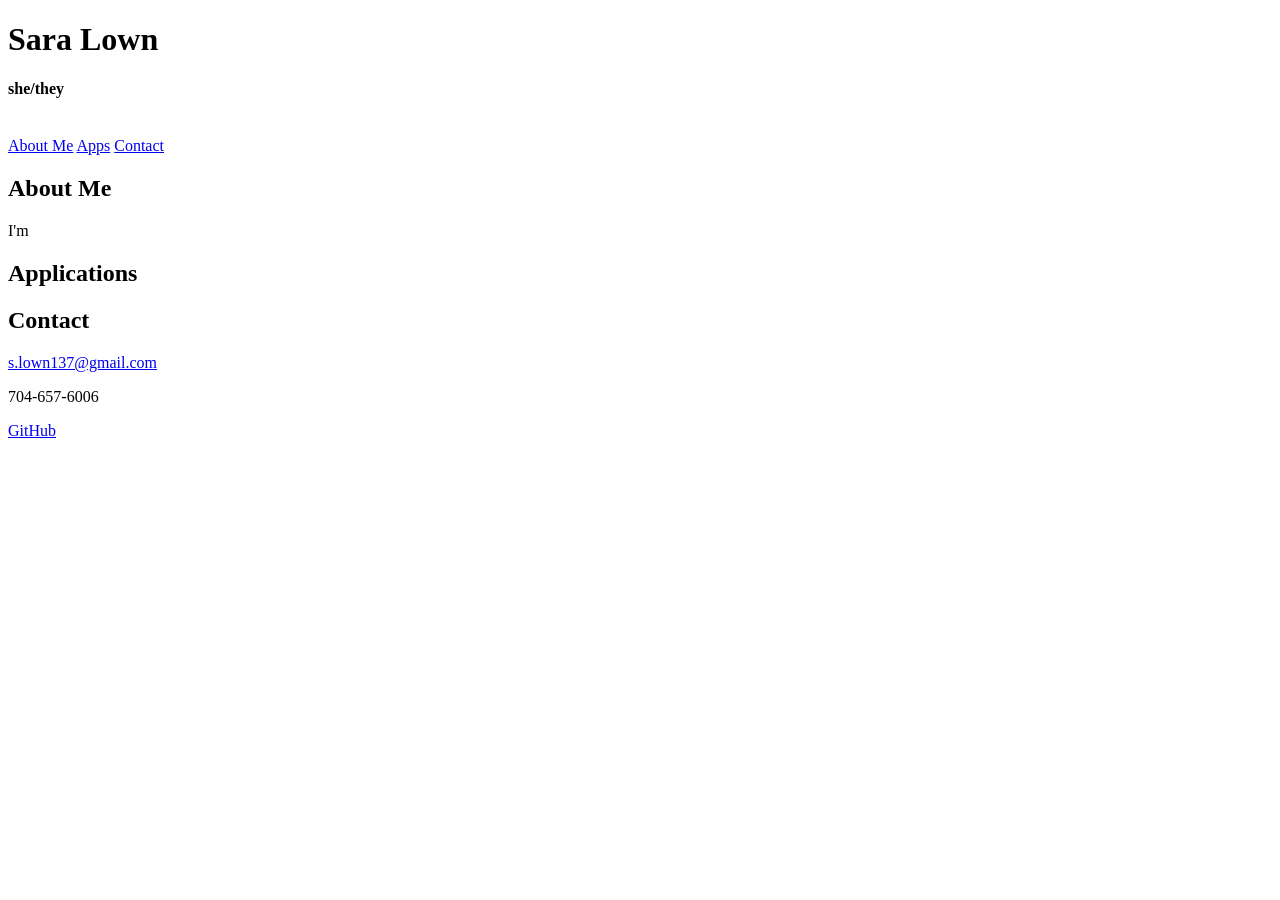
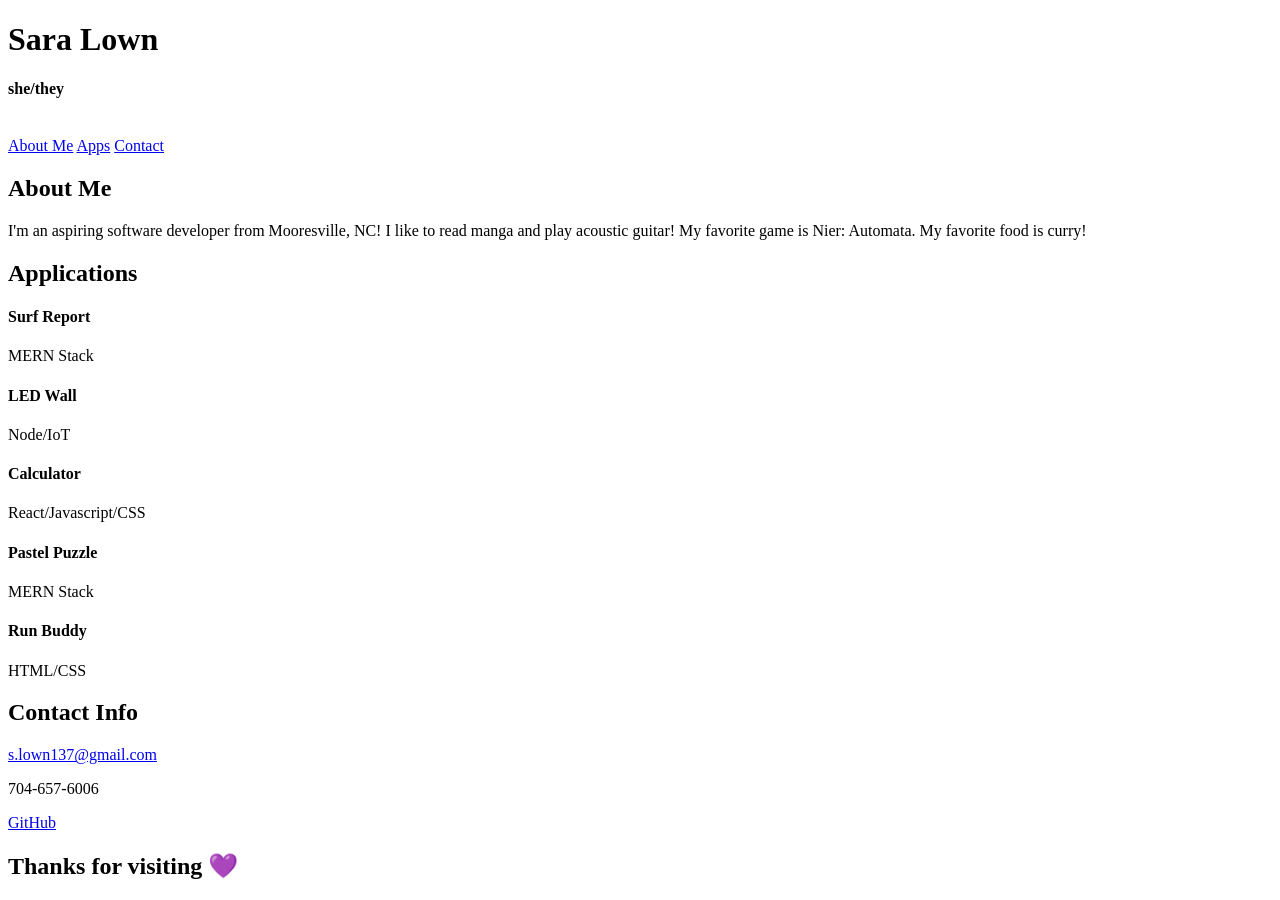
Before and after one commit to slown137/Professional-Portfolio, a plain HTML site: page index.html in a window 1280 px wide. Before the commit the page ends 800 px from the top, so only its background shows below. Drawn offline with Linux system fonts and the light colour scheme.

Commit message:
linked css and rearranged html elements

```diff
--- a/assets/style.css
+++ b/assets/style.css
@@ -0,0 +1,5 @@
+:root {
+    --blue: #466dab;
+    --grey: #4d5157;
+    --lightblue: #a5d5d6;
+}
--- a/index.html
+++ b/index.html
@@ -5,39 +5,67 @@
     <meta http-equiv="X-UA-Compatible" content="IE=edge">
     <meta name="viewport" content="width=device-width, initial-scale=1.0">
     <title>Sara's Portfolio</title>
+    <link rel="stylesheet" href="assets/style.css">
 </head>
 <body>
     <header>
         <h1 class="name">Sara Lown</h1>
         <h4 class="pronouns">she/they</h4>
         <img src="" alt="">
-    </header>
         <nav>
             <a href="#bio">About Me</a>
             <a href="#apps">Apps</a>
             <a href="#contact">Contact</a>
         </nav>
+    </header>
+    </main>
+        <section>
+            <aside class="left">
+                <h2>About Me</h2>
+            </aside>
             <main>
-        <section id="bio">
-            <h1>About Me</h1>
-            <p>I'm </p>
+                <p>I'm an aspiring software developer from Mooresville, NC! I like to read manga and play acoustic guitar! My favorite game is Nier: Automata. My favorite food is curry!</p>
+            </main>
         </section>
-        <section id="apps">
-            <h1>Applications</h1>
-            <div class="card"></div>
-            <div class="card"></div>
-            <div class="card"></div>
-            <div class="card"></div>
+        <section>
+            <aside class="left">
+                <h2>Applications</h2>
+            </aside>
+            <main>
+                <div class="card" id="surf">
+                    <h4>Surf Report</h4>
+                    <p>MERN Stack</p>
+                </div>
+                <div class="card" id="led">
+                    <h4>LED Wall</h4>
+                    <p>Node/IoT</p>
+                </div>
+                <div class="card" id="calc">
+                    <h4>Calculator</h4>
+                    <p>React/Javascript/CSS</p>
+                </div>
+                <div class="card" id="puzzle">
+                    <h4>Pastel Puzzle</h4>
+                    <p>MERN Stack</p>
+                </div>
+                <div class="card" id="run-buddy">
+                    <h4>Run Buddy</h4>
+                    <p>HTML/CSS</p>
+                </div>
+            </main>
         </section>
-        <section id="contact">
-            <h1>Contact</h1>
+        <section>
+            <aside class="left">
+                <h2>Contact Info</h2>
+            </aside>
+            <main>
                 <a href="mailto:s.lown137@gmail.com">s.lown137@gmail.com</a>
                 <p>704-657-6006</p>
                 <a href="https://github.com/slown137" target="_blank">GitHub</a>
+            </main>
         </section>
-    </main>
     <footer>
-
+        <h2>Thanks for visiting &#128156; </h2>
     </footer>
 </body>
 </html>
```
Lines whose indentation alone changed are shown as unchanged.
